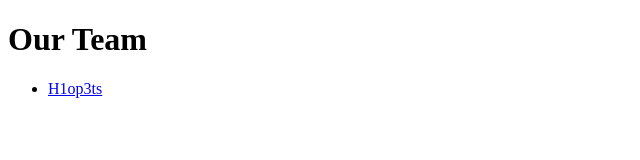
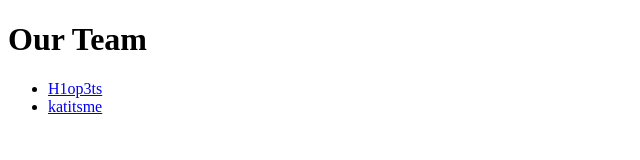
Before and after one commit to chernobelenkiy/L1.Animal, a plain HTML site: page index.html in a window 1280 px wide. Shown: the full height of the page, 0-640 px from the left. Drawn offline with Linux system fonts and the light colour scheme.

Commit message:
Добавлена ссылка на страницу КатиР

```diff
--- a/index.html
+++ b/index.html
@@ -11,6 +11,7 @@
     <li>
       <a href='https://h1op3ts.github.io/'>H1op3ts</a>
     </li>
+    <li><a href="https://katitsme.github.io/">katitsme</a></li>
   </ul>
  </body>
 </html>
```
